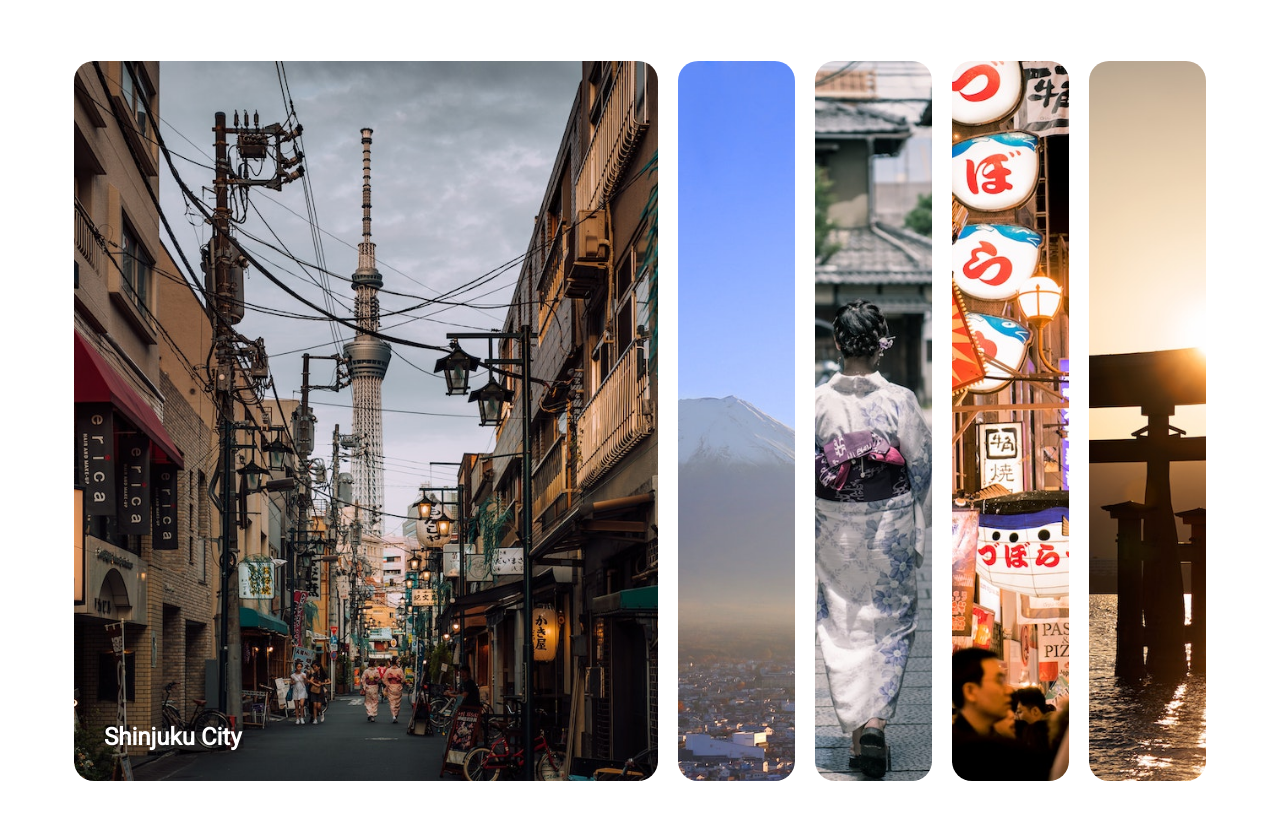
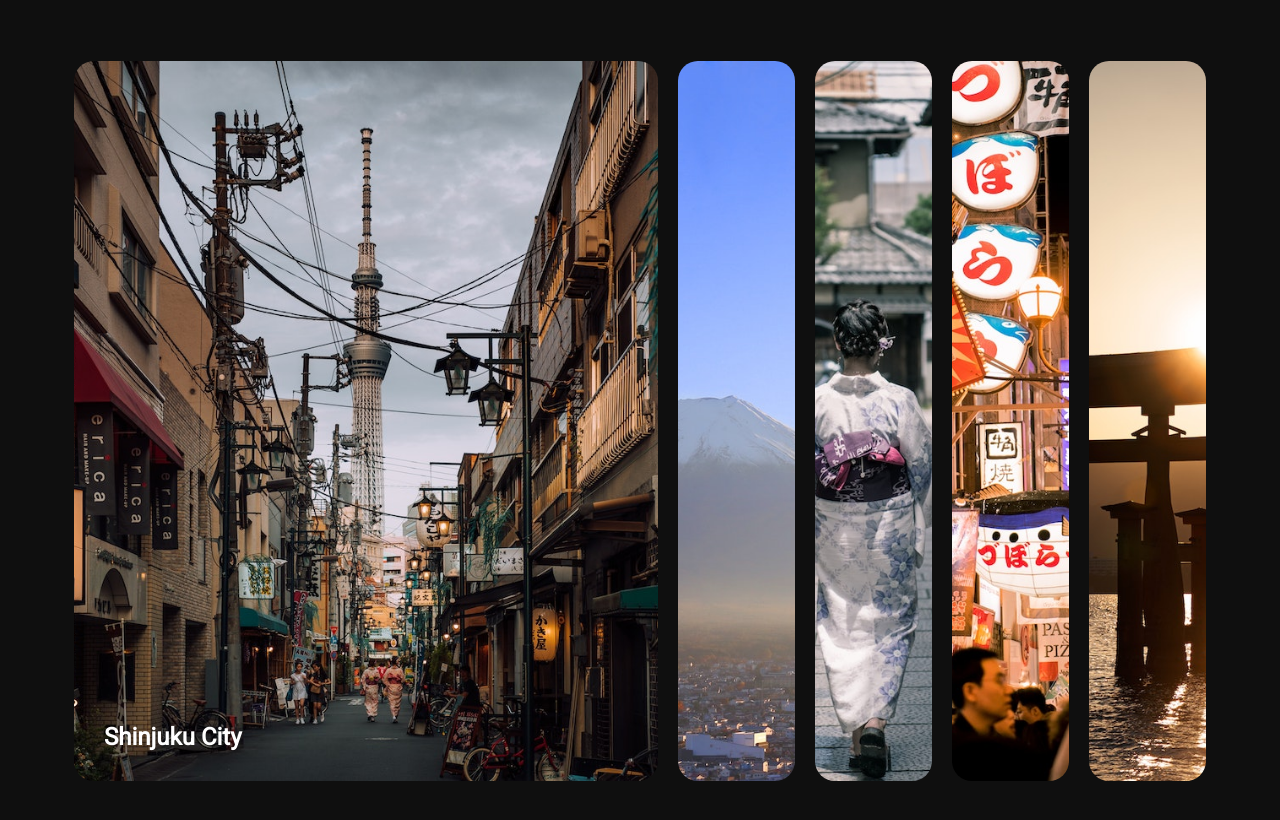
Before and after one commit to im-usb/50days50projects, a plain HTML site: page expanding-cards/index.html in a window 1280 px wide. Drawn offline with Linux system fonts and the light colour scheme; a web font is replaced by a local one.

Commit message:
Update Background color

```diff
--- a/expanding-cards/style.css
+++ b/expanding-cards/style.css
@@ -8,6 +8,7 @@ body {
   margin: 0;
   padding: 0;
   overflow: hidden;
+  background-color: #0f0f0f;
 }
 
 main {
```
